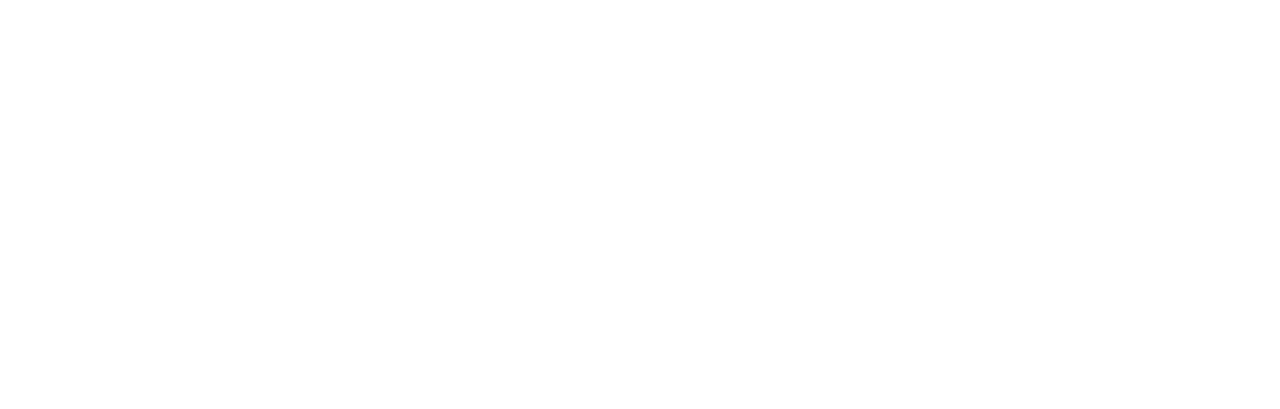
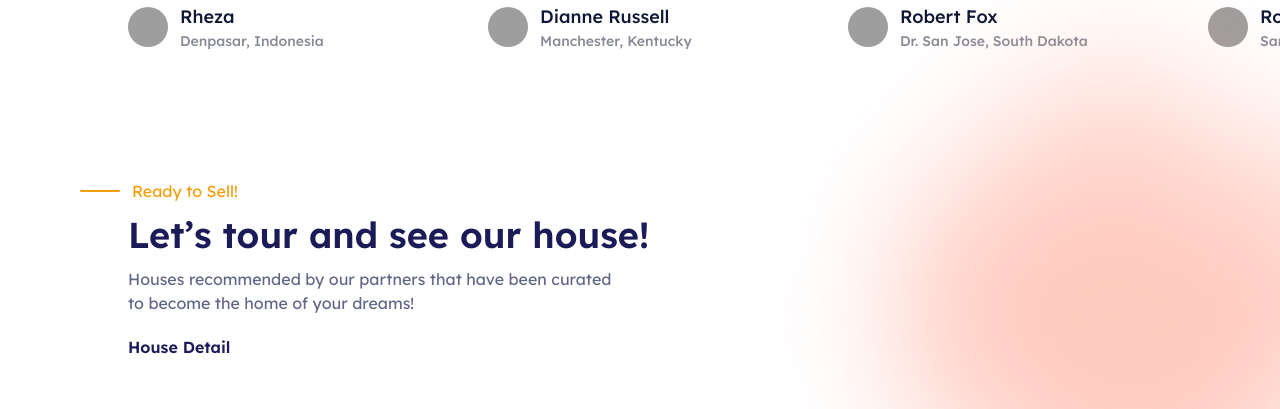
Before and after one commit to MaulanaRhezaArdiansyah/hounter, a React (Vite) app: page / in a window 1280 px wide. Shown: the part 1477-1886 px from the top of the page. Built offline with nearby package versions, Linux system fonts and the light colour scheme; grey boxes are pictures that could not be loaded.

Commit message:
add ready to sell section

```diff
--- a/src/components/atoms/SectionCategory/index.tsx
+++ b/src/components/atoms/SectionCategory/index.tsx
@@ -9,7 +9,7 @@ export const SectionCategory: React.FC<Props> = ({
   display = "flex items-center gap-3",
 }) => {
   return (
-    <div className={`${display}`}>
+    <div className={`${display} mb-3`}>
       <div className="h-[2px] w-10 rounded-full bg-orange-1000"></div>
       <p className="text-orange-1000 text-md">{children}</p>
     </div>
--- a/src/components/atoms/SectionTitle/index.tsx
+++ b/src/components/atoms/SectionTitle/index.tsx
@@ -6,7 +6,7 @@ interface Props {
 
 export const SectionTitle: React.FC<Props> = ({ children }) => {
   return (
-    <h2 className="text-primary-800 font-semibold text-4xl pl-12">
+    <h2 className="text-primary-800 font-semibold text-4xl pl-12 mb-3">
       {children}
     </h2>
   );
--- a/src/components/molecules/FeaturedSectionButtons/index.tsx
+++ b/src/components/molecules/FeaturedSectionButtons/index.tsx
@@ -10,7 +10,7 @@ export const FeaturedSectionButtons: React.FC = () => {
   const [active, setActive] = useState("House");
 
   return (
-    <div className="flex justify-between mb-10">
+    <div className="flex justify-between mb-5">
       <div>
         <SectionCategory>Our Recommendation</SectionCategory>
         <SectionTitle>Featured House</SectionTitle>
--- /dev/null
+++ b/src/components/molecules/ReadyToSellLeftSection/index.tsx
@@ -0,0 +1,17 @@
+import React from "react";
+import { SectionCategory } from "../../atoms/SectionCategory";
+import { SectionTitle } from "../../atoms/SectionTitle";
+
+export const ReadyToSellLeftSection: React.FC = () => {
+  return (
+    <div className="w-1/2">
+      <SectionCategory>Ready to Sell!</SectionCategory>
+      <SectionTitle>Let’s tour and see our house!</SectionTitle>
+      <p className="text-primary-600 text-base pl-12 w-[90%] mb-5">
+        Houses recommended by our partners that have been curated to become the
+        home of your dreams!
+      </p>
+      <p className="text-primary-800 font-semibold pl-12">House Detail</p>
+    </div>
+  );
+};
--- /dev/null
+++ b/src/components/molecules/ReadyToSellRightSection/index.tsx
@@ -0,0 +1,5 @@
+import React from "react";
+
+export const ReadyToSellRightSection: React.FC = () => {
+  return <div>index</div>;
+};
--- a/src/components/organisms/Home/OurRecomendation/index.tsx
+++ b/src/components/organisms/Home/OurRecomendation/index.tsx
@@ -4,7 +4,7 @@ import { FeaturedSectionButtons } from "../../../molecules/FeaturedSectionButton
 
 export const OurRecomendation: React.FC = () => {
   return (
-    <div className="pl-20 pt-20 flex flex-col">
+    <div className="pl-20 pt-32 flex flex-col">
       <FeaturedSectionButtons />
       <FeaturedCard />
     </div>
--- /dev/null
+++ b/src/components/organisms/Home/ReadyToSell/BlurImage2.tsx
@@ -0,0 +1,88 @@
+import React from "react";
+
+export const BlurImage2 = () => {
+  return (
+    <>
+      <svg
+        width="520"
+        height="678"
+        viewBox="0 0 520 678"
+        fill="none"
+        xmlns="http://www.w3.org/2000/svg"
+        className="absolute right-0 -top-32"
+      >
+        <g opacity="0.3" filter="url(#filter0_f_4_11)">
+          <path
+            fillRule="evenodd"
+            clipRule="evenodd"
+            d="M591.209 352.001C580.173 386.669 554.914 413.19 532.037 441.462C512.326 465.821 491.32 487.535 466.292 506.373C438.414 527.356 412.122 556.558 377.273 557.946C342.311 559.339 312.951 533.407 284.067 513.634C256.911 495.044 237.575 469.427 214.166 446.286C182.126 414.612 126.833 396.642 120.566 352.001C114.507 308.845 158.489 275.35 185.353 241.061C209.162 210.671 235.738 183.755 268.438 163.262C302.015 142.219 338.082 115.019 377.273 120.785C416.401 126.54 433.038 176.499 469.088 192.779C511.116 211.758 573.755 185.58 601.836 222.192C628.703 257.222 604.604 309.919 591.209 352.001Z"
+            fill="#FF9882"
+          />
+        </g>
+        <defs>
+          <filter
+            id="filter0_f_4_11"
+            x="0"
+            y="0"
+            width="734"
+            height="678"
+            filterUnits="userSpaceOnUse"
+            colorInterpolationFilters="sRGB"
+          >
+            <feFlood floodOpacity="0" result="BackgroundImageFix" />
+            <feBlend
+              mode="normal"
+              in="SourceGraphic"
+              in2="BackgroundImageFix"
+              result="shape"
+            />
+            <feGaussianBlur
+              stdDeviation="60"
+              result="effect1_foregroundBlur_4_11"
+            />
+          </filter>
+        </defs>
+      </svg>
+      <svg
+        width="520"
+        height="678"
+        viewBox="0 0 520 678"
+        fill="none"
+        xmlns="http://www.w3.org/2000/svg"
+        className="absolute right-0 -top-4"
+      >
+        <g opacity="0.3" filter="url(#filter0_f_4_11)">
+          <path
+            fillRule="evenodd"
+            clipRule="evenodd"
+            d="M591.209 352.001C580.173 386.669 554.914 413.19 532.037 441.462C512.326 465.821 491.32 487.535 466.292 506.373C438.414 527.356 412.122 556.558 377.273 557.946C342.311 559.339 312.951 533.407 284.067 513.634C256.911 495.044 237.575 469.427 214.166 446.286C182.126 414.612 126.833 396.642 120.566 352.001C114.507 308.845 158.489 275.35 185.353 241.061C209.162 210.671 235.738 183.755 268.438 163.262C302.015 142.219 338.082 115.019 377.273 120.785C416.401 126.54 433.038 176.499 469.088 192.779C511.116 211.758 573.755 185.58 601.836 222.192C628.703 257.222 604.604 309.919 591.209 352.001Z"
+            fill="#FF9882"
+          />
+        </g>
+        <defs>
+          <filter
+            id="filter0_f_4_11"
+            x="0"
+            y="0"
+            width="734"
+            height="678"
+            filterUnits="userSpaceOnUse"
+            colorInterpolationFilters="sRGB"
+          >
+            <feFlood floodOpacity="0" result="BackgroundImageFix" />
+            <feBlend
+              mode="normal"
+              in="SourceGraphic"
+              in2="BackgroundImageFix"
+              result="shape"
+            />
+            <feGaussianBlur
+              stdDeviation="60"
+              result="effect1_foregroundBlur_4_11"
+            />
+          </filter>
+        </defs>
+      </svg>
+    </>
+  );
+};
--- /dev/null
+++ b/src/components/organisms/Home/ReadyToSell/index.tsx
@@ -0,0 +1,12 @@
+import React from "react";
+import { BlurImage2 } from "./BlurImage2";
+import { ReadyToSellLeftSection } from "../../../molecules/ReadyToSellLeftSection";
+
+export const ReadyToSell: React.FC = () => {
+  return (
+    <div className="relative pt-32 pl-20">
+      <BlurImage2 />
+      <ReadyToSellLeftSection />
+    </div>
+  );
+};
--- a/src/pages/Home/index.tsx
+++ b/src/pages/Home/index.tsx
@@ -1,12 +1,14 @@
 import React from "react";
 import { Hero } from "../../components/organisms/Home/Hero";
 import { OurRecomendation } from "../../components/organisms/Home/OurRecomendation";
+import { ReadyToSell } from "../../components/organisms/Home/ReadyToSell";
 
 export const Home: React.FC = () => {
   return (
     <div className="h-[300vh] w-full">
       <Hero />
       <OurRecomendation />
+      <ReadyToSell />
     </div>
   );
 };
```
Also changed, not shown: public/readytosell.svg (added).
